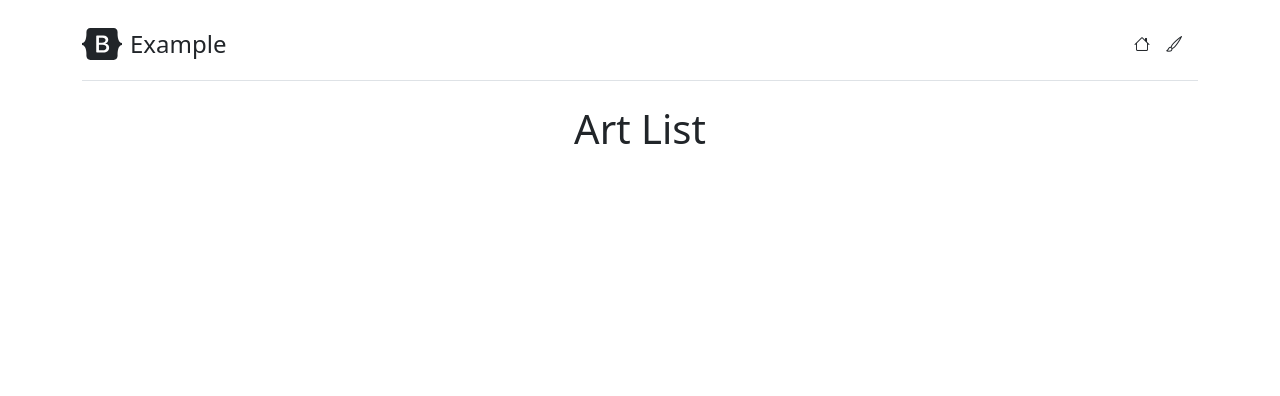
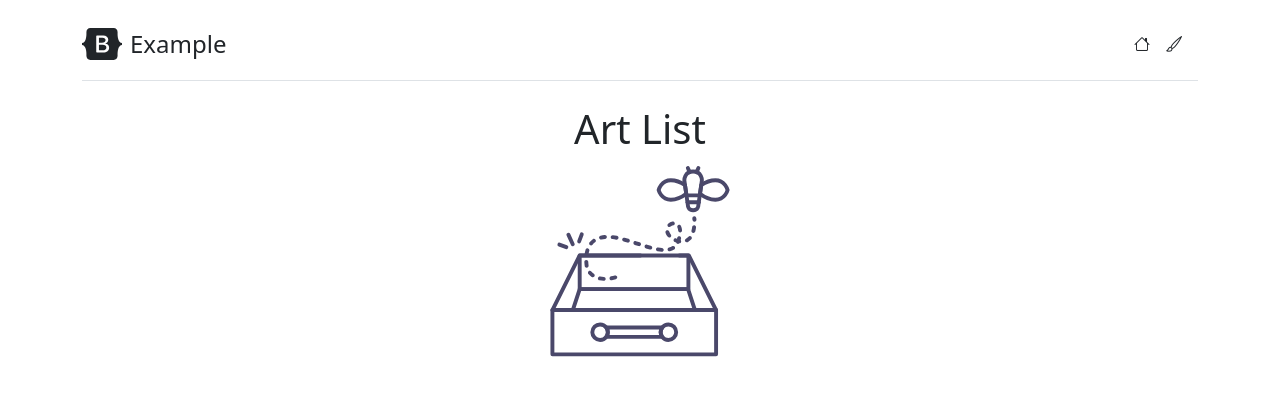
Before and after one commit to d-thinh-ruby/konva, a React (Vite) app: page / in a window 1280 px wide. Shown: the top 396 px of the page. Built offline with nearby package versions, Linux system fonts and the light colour scheme.

Commit message:
Add empty page

```diff
--- a/src/routes/home.tsx
+++ b/src/routes/home.tsx
@@ -1,6 +1,7 @@
 import { useEffect } from "react";
 import { Link } from "react-router-dom";
 import { loadFonts } from "../functions/load-fonts";
+import emptyFolder from "../assets/empty-folder.svg";
 
 const App = () => {
   const data = Object.entries(localStorage);
@@ -11,7 +12,8 @@ const App = () => {
   return (
     <div className="row">
       <h1 className="d-flex justify-content-center">Art List</h1>
-      <div className="col-6 offset-3">
+      <div className="col-6 offset-3 text-center">
+        {data.length ? (
           <div className="list-group">
             {data.map(([key, _]) => {
               return (
@@ -26,6 +28,9 @@ const App = () => {
               );
             })}
           </div>
+        ) : (
+          <img src={emptyFolder} alt="" width={200}/>
+        )}
       </div>
     </div>
   );
```
Also changed, not shown: src/assets/empty-folder.svg (added). Lines whose indentation alone changed are shown as unchanged.
